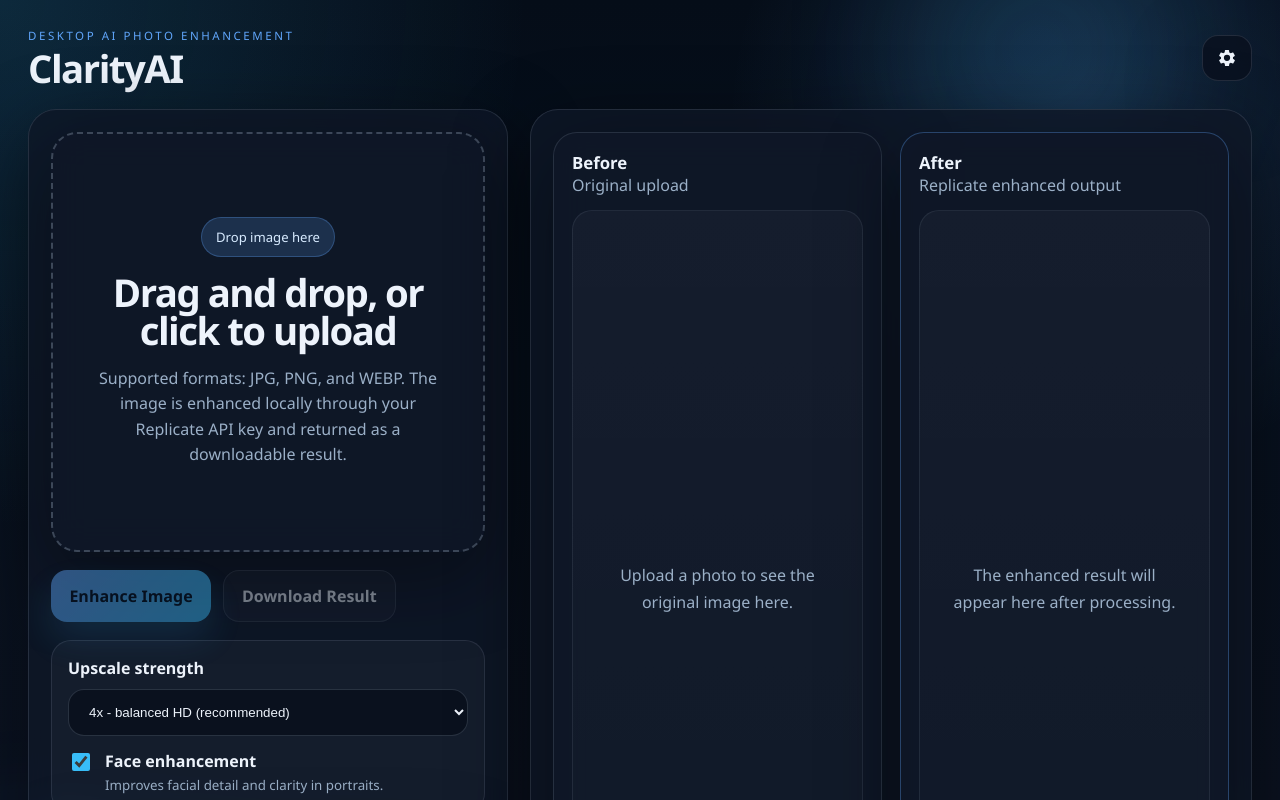
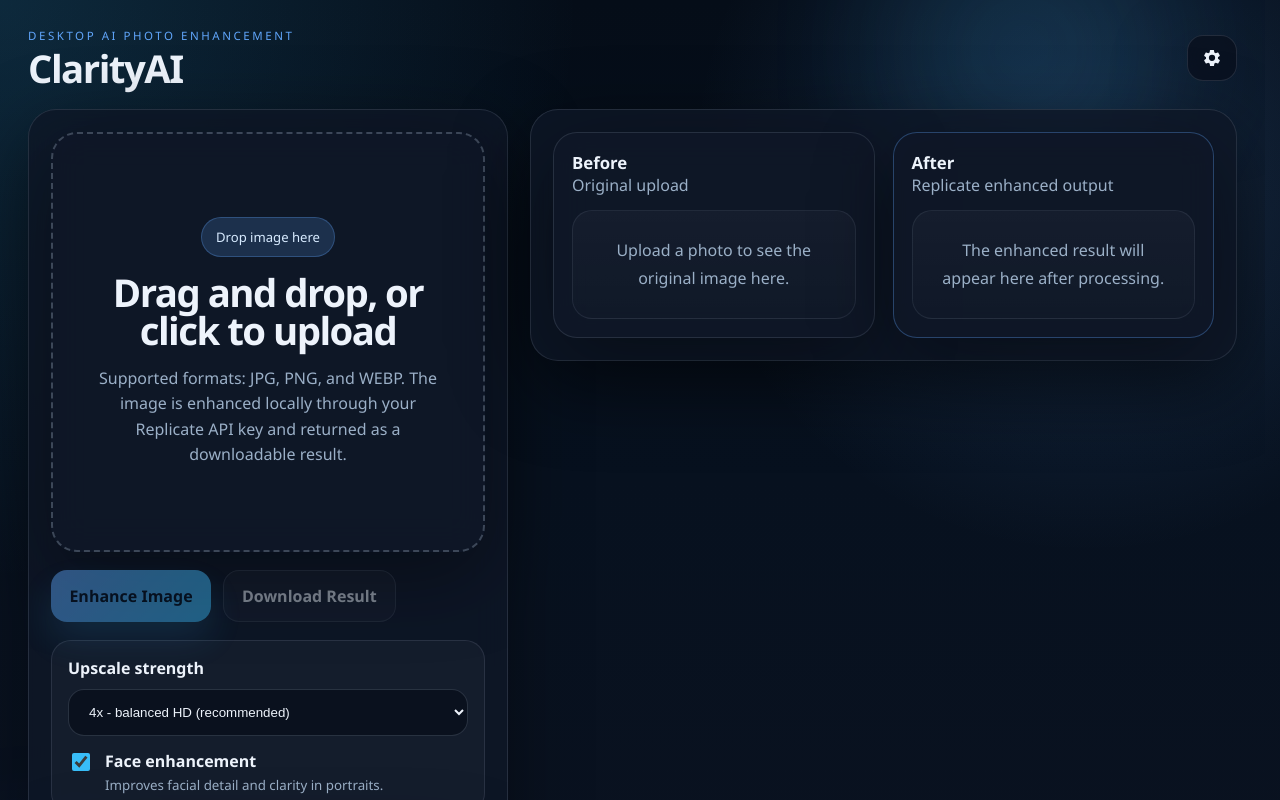
Before and after one commit to jesus-justin/Clarity-AI, a React (Vite) app in the folder src/renderer/: page / in a window 1280 px wide. Shown: the top 800 px of the page. Built offline with nearby package versions, Linux system fonts and the light colour scheme.

Commit message:
fix: enforce root scrollbar for full app access

```diff
--- a/src/renderer/src/styles.css
+++ b/src/renderer/src/styles.css
@@ -23,8 +23,9 @@
 body,
 #root {
   width: 100%;
-  height: 100%;
+  min-height: 100%;
   margin: 0;
+  overflow-x: hidden;
 }
 
 body {
@@ -33,8 +34,9 @@
     radial-gradient(circle at 85% 15%, rgba(96, 165, 250, 0.18), transparent 28%),
     linear-gradient(180deg, #050d18 0%, #07111f 45%, #0b1220 100%);
   color: var(--text);
-  overflow-y: auto;
-  overflow-x: hidden;
+  min-height: 100vh;
+  overflow-y: scroll;
+  scrollbar-gutter: stable;
 }
 
 button,
@@ -54,10 +56,10 @@
 .app-shell {
   position: relative;
   width: 100%;
-  min-height: 100%;
+  min-height: 100vh;
   padding: 28px;
-  overflow-y: auto;
-  overflow-x: hidden;
+  padding-bottom: 44px;
+  overflow: visible;
 }
 
 .bg-orb {
@@ -141,7 +143,8 @@
   display: grid;
   grid-template-columns: minmax(360px, 480px) minmax(0, 1fr);
   gap: 22px;
-  min-height: calc(100% - 92px);
+  height: auto;
+  align-items: start;
 }
 
 .hero-panel,
```
